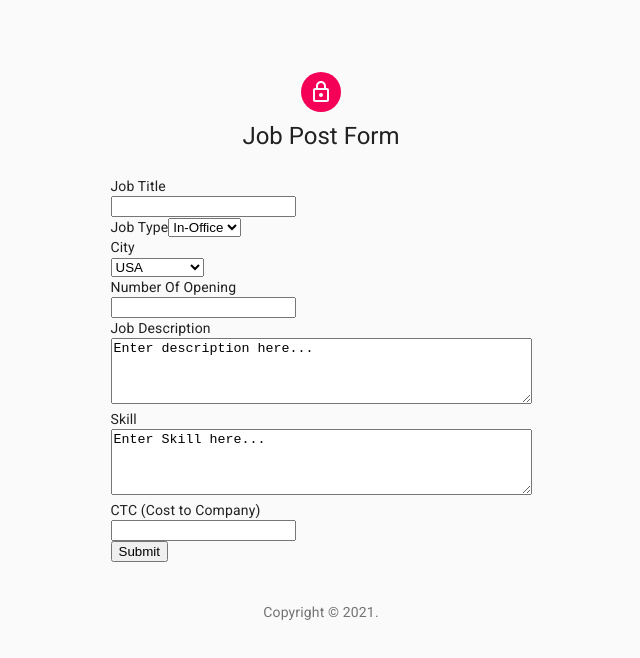
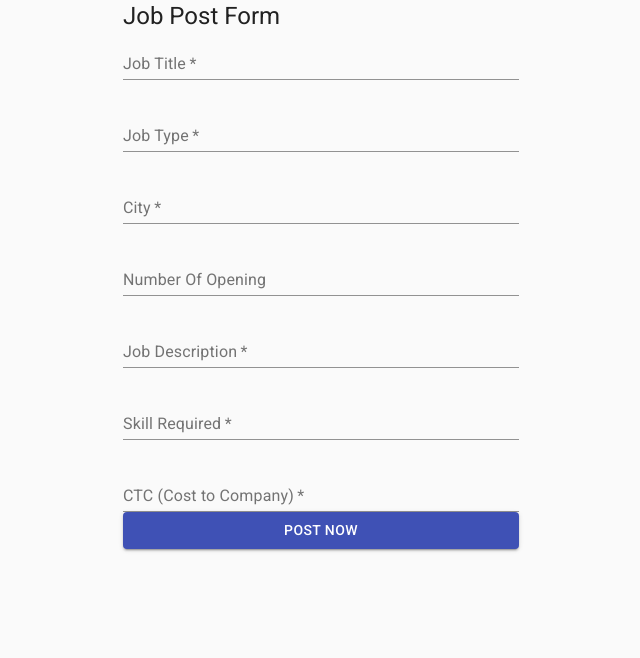
Before and after one commit to nayemk1999/jobMarket-client-site, a React (Create React App) app: page /jobPost in a window 1280 px wide. Shown: the top 658 px of the page, without its empty margins (319-959 px from the left). Built offline with nearby package versions, Linux system fonts and the light colour scheme.

Commit message:
form done

```diff
--- a/src/components/Dashboard/Employee/ApplyJobForm.js
+++ b/src/components/Dashboard/Employee/ApplyJobForm.js
@@ -1,21 +1,25 @@
-import React from 'react';
+import React, { useState } from 'react';
 import Avatar from '@material-ui/core/Avatar';
 import Button from '@material-ui/core/Button';
 import CssBaseline from '@material-ui/core/CssBaseline';
 import TextField from '@material-ui/core/TextField';
+import FormControlLabel from '@material-ui/core/FormControlLabel';
+import Checkbox from '@material-ui/core/Checkbox';
+import Link from '@material-ui/core/Link';
 import Grid from '@material-ui/core/Grid';
 import Box from '@material-ui/core/Box';
 import LockOutlinedIcon from '@material-ui/icons/LockOutlined';
 import Typography from '@material-ui/core/Typography';
 import { makeStyles } from '@material-ui/core/styles';
 import Container from '@material-ui/core/Container';
-import { useForm } from 'react-hook-form';
-import { FormControl, InputLabel } from '@material-ui/core';
 
 function Copyright() {
   return (
     <Typography variant="body2" color="textSecondary" align="center">
       {'Copyright © '}
+      <Link color="inherit" href="https://material-ui.com/">
+        Your Website
+      </Link>{' '}
       {new Date().getFullYear()}
       {'.'}
     </Typography>
@@ -35,7 +39,7 @@ const useStyles = makeStyles((theme) => ({
   },
   form: {
     width: '100%', // Fix IE 11 issue.
-        marginTop: theme.spacing(3),
+    marginTop: theme.spacing(1),
   },
   submit: {
     margin: theme.spacing(3, 0, 2),
@@ -44,8 +48,21 @@ const useStyles = makeStyles((theme) => ({
 
 export default function ApplyJobForm() {
   const classes = useStyles();
-    const { register, handleSubmit, watch, formState: { errors } } = useForm();
-    const onSubmit = data => console.log(data);
+  const [email, setEmail] = useState('');
+  const [name, setName] = useState('');
+  const [number, setNumber] = useState('');
+  const [file, setFile] = useState('');
+
+  const handleSubmit = e => {
+    e.preventDefault();
+    const candidateData = {
+        name: name,
+        email: email,
+        phoneNumber: number,
+        resume: file
+    }
+    console.log(candidateData);
+  };
   return (
     <Container component="main" maxWidth="xs">
       <CssBaseline />
@@ -54,21 +71,69 @@ export default function ApplyJobForm() {
           <LockOutlinedIcon />
         </Avatar>
         <Typography component="h1" variant="h5">
-                    Apply Form
+          Apply Job Form
         </Typography>
-                <FormControl>
-                    <form className={classes.form} onSubmit={handleSubmit(onSubmit)}>
-                        <input id="name"
-                            {...register("name", { required: true })} />
-                        <br />
-                        <input {...register("email", { required: true })} /> <br />
-                        <input {...register("number", { required: true })} /> <br />
-                        {errors.exampleRequired && <span>This field is required</span>}
-                        <input type="submit" />
+        <form onSubmit={handleSubmit} className={classes.form} noValidate>
+          <TextField
+            variant="outlined"
+            margin="normal"
+            required
+            fullWidth
+            id="name"
+            label="Name"
+            name="name"
+            autoComplete="name"
+            autoFocus
+            onChange={e => setName(e.target.value)}
+          />
+          <TextField
+            variant="outlined"
+            margin="normal"
+            required
+            fullWidth
+            id="email"
+            label="Email Address"
+            name="email"
+            autoComplete="email"
+            autoFocus
+            onChange={e => setEmail(e.target.value)}
+          />
+          <TextField
+            variant="outlined"
+            margin="normal"
+            required
+            fullWidth
+            name="number"
+            label="Phone Number"
+            type="number"
+            id="number"
+            autoComplete="current-number"
+            onChange={e => setNumber(e.target.value)}
+          />
+          <TextField
+            variant="outlined"
+            margin="normal"
+            required
+            fullWidth
+            name="file"
+            label="Upload Resume"
+            type="file"
+            id="file"
+            autoComplete="current-file"
+            onChange={e => setFile(e.target.files)}
+          />
+          <Button
+            type="submit"
+            fullWidth
+            variant="contained"
+            color="primary"
+            className={classes.submit}
+          >
+           Apply Now
+          </Button>
         </form>
-                </FormControl>
       </div>
-            <Box mt={5}>
+      <Box mt={8}>
         <Copyright />
       </Box>
     </Container>
--- a/src/components/Dashboard/Employer/JobPostForm.js
+++ b/src/components/Dashboard/Employer/JobPostForm.js
@@ -1,92 +1,220 @@
-import React from 'react';
-import Avatar from '@material-ui/core/Avatar';
-import CssBaseline from '@material-ui/core/CssBaseline';
-import Box from '@material-ui/core/Box';
-import LockOutlinedIcon from '@material-ui/icons/LockOutlined';
+// import React from 'react';
+// import Avatar from '@material-ui/core/Avatar';
+// import CssBaseline from '@material-ui/core/CssBaseline';
+// import Box from '@material-ui/core/Box';
+// import LockOutlinedIcon from '@material-ui/icons/LockOutlined';
+// import Typography from '@material-ui/core/Typography';
+// import { makeStyles } from '@material-ui/core/styles';
+// import Container from '@material-ui/core/Container';
+// import { useForm } from 'react-hook-form';
+// import { FormControl } from '@material-ui/core';
+
+// function Copyright() {
+//     return (
+//         <Typography variant="body2" color="textSecondary" align="center">
+//             {'Copyright © '}
+//             {new Date().getFullYear()}
+//             {'.'}
+//         </Typography>
+//     );
+// }
+
+// const useStyles = makeStyles((theme) => ({
+//     paper: {
+//         marginTop: theme.spacing(8),
+//         display: 'flex',
+//         flexDirection: 'column',
+//         alignItems: 'center',
+//     },
+//     avatar: {
+//         margin: theme.spacing(1),
+//         backgroundColor: theme.palette.secondary.main,
+//     },
+//     form: {
+//         width: '100%', // Fix IE 11 issue.
+//         marginTop: theme.spacing(3),
+//     },
+//     submit: {
+//         margin: theme.spacing(3, 0, 2),
+//     },
+// }));
+
+// export default function JobPostForm() {
+//     const classes = useStyles();
+//     const { register, handleSubmit, watch, formState: { errors } } = useForm();
+//     const onSubmit = data => console.log(data);
+//     return (
+//         <Container component="main" maxWidth="xs">
+//             <CssBaseline />
+//             <div className={classes.paper}>
+//                 <Avatar className={classes.avatar}>
+//                     <LockOutlinedIcon />
+//                 </Avatar>
+//                 <Typography component="h1" variant="h5">
+//                     Job Post Form
+//         </Typography>
+//                 <FormControl>
+//                     <form className={classes.form} onSubmit={handleSubmit(onSubmit)}>
+//                         <label>Job Title</label> <br />
+//                         <input id="title" {...register("title", { required: true })} /><br />
+//                         <label>Job Type</label>
+//                         <select {...register("jobType")}>
+//                             <option value="in-office">In-Office</option>
+//                             <option value="remote">Remote</option>
+//                         </select><br />
+//                         <label>City</label><br />
+//                         <select {...register("city")}>
+//                             <option value="USA">USA</option>
+//                             <option value="india">India</option>
+//                             <option value="bangladesh">Bangladesh</option>
+//                             <option value="germany">Germany</option>
+//                             <option value="others">Others</option>
+//                         </select><br />
+//                         <label for='jobOpenNumber'>Number Of Opening</label><br />
+//                         <input id='jobOpenNumber' type='number' {...register("jobOpenNumber", { required: true })} /> <br />
+//                         <label>Job Description</label><br />
+//                         <textarea rows="4" cols="50" name="comment" {...register("description", { required: true })} form="usrform">Enter description here...</textarea>
+//                         <label>Skill</label><br />
+//                         <textarea defaultValue='Enter Skill here...' {...register("skill", { required: true })}  rows="4" cols="50" form="usrform"></textarea>
+//                         <label>CTC (Cost to Company)</label> <br />
+//                         <input type='number' {...register("cost", { required: true })} /> <br />
+
+//                         {errors.exampleRequired && <span>This field is required</span>}
+//                         <input type="submit" />
+//                     </form>
+//                 </FormControl>
+//             </div>
+//             <Box mt={5}>
+//                 <Copyright />
+//             </Box>
+//         </Container>
+//     );
+// }
+
+import React, { useState } from 'react';
+import Grid from '@material-ui/core/Grid';
 import Typography from '@material-ui/core/Typography';
-import { makeStyles } from '@material-ui/core/styles';
-import Container from '@material-ui/core/Container';
-import { useForm } from 'react-hook-form';
-import { FormControl } from '@material-ui/core';
-
-function Copyright() {
-    return (
-        <Typography variant="body2" color="textSecondary" align="center">
-            {'Copyright © '}
-            {new Date().getFullYear()}
-            {'.'}
-        </Typography>
-    );
-}
-
-const useStyles = makeStyles((theme) => ({
-    paper: {
-        marginTop: theme.spacing(8),
-        display: 'flex',
-        flexDirection: 'column',
-        alignItems: 'center',
-    },
-    avatar: {
-        margin: theme.spacing(1),
-        backgroundColor: theme.palette.secondary.main,
-    },
-    form: {
-        width: '100%', // Fix IE 11 issue.
-        marginTop: theme.spacing(3),
-    },
-    submit: {
-        margin: theme.spacing(3, 0, 2),
-    },
-}));
+import TextField from '@material-ui/core/TextField';
+import { Button, Container, CssBaseline, TextareaAutosize } from '@material-ui/core';
 
 export default function JobPostForm() {
-    const classes = useStyles();
-    const { register, handleSubmit, watch, formState: { errors } } = useForm();
-    const onSubmit = data => console.log(data);
+    const [jobTitle, setJobTitle] = useState('');
+    const [jobType, setJobType] = useState('');
+    const [city, setCity] = useState('');
+    const [vacancy, setVacancy] = useState('');
+    const [description, setDescription] = useState('');
+    const [skill, setSkill] = useState('');
+    const [salary, setSalary] = useState('');
+
+    const handleSubmit = e => {
+        e.preventDefault();
+        const jobPostData = {
+            jobTitle: jobTitle,
+            jobType: jobType,
+            city: city,
+            vacancy: vacancy,
+            description: description,
+            skill: skill,
+            salary: salary
+        }
+        console.log(jobPostData);
+    };
     return (
         <Container component="main" maxWidth="xs">
             <CssBaseline />
-            <div className={classes.paper}>
-                <Avatar className={classes.avatar}>
-                    <LockOutlinedIcon />
-                </Avatar>
-                <Typography component="h1" variant="h5">
-                    Job Post Form
-        </Typography>
-                <FormControl>
-                    <form className={classes.form} onSubmit={handleSubmit(onSubmit)}>
-                        <label>Job Title</label> <br />
-                        <input id="title" {...register("title", { required: true })} /><br />
-                        <label>Job Type</label>
-                        <select {...register("jobType")}>
-                            <option value="in-office">In-Office</option>
-                            <option value="remote">Remote</option>
-                        </select><br />
-                        <label>City</label><br />
-                        <select {...register("city")}>
-                            <option value="USA">USA</option>
-                            <option value="india">India</option>
-                            <option value="bangladesh">Bangladesh</option>
-                            <option value="germany">Germany</option>
-                            <option value="others">Others</option>
-                        </select><br />
-                        <label for='jobOpenNumber'>Number Of Opening</label><br />
-                        <input id='jobOpenNumber' type='number' {...register("jobOpenNumber", { required: true })} /> <br />
-                        <label>Job Description</label><br />
-                        <textarea rows="4" cols="50" name="comment" {...register("description", { required: true })} form="usrform">Enter description here...</textarea>
-                        <label>Skill</label><br />
-                        <textarea defaultValue='Enter Skill here...' {...register("skill", { required: true })}  rows="4" cols="50" form="usrform"></textarea>
-                        <label>CTC (Cost to Company)</label> <br />
-                        <input type='number' {...register("cost", { required: true })} /> <br />
+            <Typography component="h1" variant="h5">
+                Job Post Form
+            </Typography>
+            <form onSubmit={handleSubmit} action="">
+                <Grid container spacing={3}>
+                    <Grid item xs={12}>
+                        <TextField
+                            required
+                            id="name"
+                            name="name"
+                            label="Job Title"
+                            fullWidth
+                            autoComplete="Job Title"
+                            onChange={e => setJobTitle(e.target.value)}
+                        />
+                    </Grid>
+                    <Grid item xs={12}>
+                        <TextField
+                            required
+                            id="jobType"
+                            name="jobType"
+                            label="Job Type"
+                            fullWidth
+                            onChange={e => setJobType(e.target.value)}
+                        />
+                    </Grid>
+                    <Grid item xs={12}>
+                        <TextField
+                            required
+                            id="city"
+                            name="city"
+                            label="City"
+                            fullWidth
+                            onChange={e => setCity(e.target.value)}
+                        />
+                    </Grid>
+                    <Grid item xs={12}>
+                        <TextField
+                            id="vacancy"
+                            name="vacancy"
+                            label="Number Of Opening"
+                            type='number'
+                            fullWidth
+                            onChange={e => setVacancy(e.target.value)}
+                        />
+                    </Grid>
+                    <Grid item xs={12}>
+                        <TextField
+                            required
+                            rowsMin={3}
+                            id="description"
+                            type='textarea'
+                            name="description"
+                            label="Job Description"
+                            fullWidth
+                            onChange={e => setDescription(e.target.value)}
+                        />
+                    </Grid>
+                    <Grid item xs={12}>
+                        <TextField
+                            required
+                            id="skill"
+                            name="skill"
+                            type='textarea'
+                            label="Skill Required"
+                            fullWidth
+                            onChange={e => setSkill(e.target.value)}
+                        />
+                    </Grid>
+                    <Grid item xs={12}>
+                        <TextField
+                            required
+                            id="salary"
+                            type='number'
+                            name="salary"
+                            label="CTC (Cost to Company)"
+                            fullWidth
+                            onChange={e => setSalary(e.target.value)}
+                        />
+                    </Grid>
 
-                        {errors.exampleRequired && <span>This field is required</span>}
-                        <input type="submit" />
-                    </form>
-                </FormControl>
-            </div>
-            <Box mt={5}>
-                <Copyright />
-            </Box>
+                </Grid>
+                <Button
+                    type="submit"
+                    fullWidth
+                    variant="contained"
+                    color="primary"
+                >
+                    Post Now
+          </Button>
+            </form>
+
         </Container>
+
     );
 }
```
Lines whose indentation alone changed are shown as unchanged.
